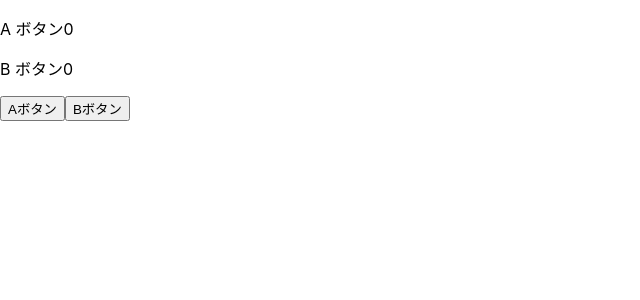
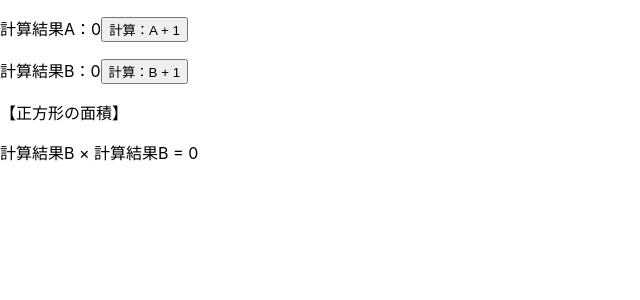
Before and after one commit to takatoshiinaoka/react-practice, a React (Create React App) app: page / in a window 1280 px wide. Shown: the top 300 px of the page, without its empty margins (0-640 px from the left). Built offline with nearby package versions, Linux system fonts and the light colour scheme.

Commit message:
Counter useMemo パフォーマンスの違い

```diff
--- a/src/App.js
+++ b/src/App.js
@@ -1,29 +1,50 @@
-// useCallback() で親コンポーネントの関数をラップしない例
-import React,{ useState } from "react"
+// useMemo()でラップした例
+import React,{ useState, useMemo } from "react"
 import "./App.css"
 
 
-const Button = React.memo(({counterState, buttonValue}) => {
-  console.log(`${buttonValue}がクリックされました!`)
-  return <button onClick={counterState}>{buttonValue}</button>
-})
+const square = (params) => {
+  // [...Array(1000).keys()]は、0からn-1までの整数が順番に並んだ配列を作る
+  const testDate = [...Array(5000).keys()]
+  params && testDate.forEach(() => {
+    console.log(
+      `「計算：B + 1」がボタンクリックされ、square関数実行中、
+        ループ処理を${testDate.length}回実行中。。。`
+      )
+  })
+
+  return params * params
+}
 
 const Counter = () => {
   const [countStateA, setCountStateA] = useState(0)
   const [countStateB, setCountStateB] = useState(0)
 
-  const countIncrementA = () =>
-    setCountStateA(countStateA + 1)
+  const countResultA = () => {
+    setCountStateA(c => c+1)
+    console.log("計算：A + 1ボタンがクリックされました")
+  }
 
-  const countIncrementB = () =>
-    setCountStateB(countStateB + 1)
+  const countResultB = () => {
+    setCountStateB(c => c+1)
+    console.log("計算：B + 1ボタンがクリックされました")
+  }
+
+  const squareArea = useMemo(() => square(countStateB), [countStateB])
+  // const squareArea = square(countStateB)
 
   return (
     <>
-      <p>A ボタン{countStateA}</p>
-      <p>B ボタン{countStateB}</p>
-      <Button counterState={countIncrementA} buttonValue="Aボタン" />
-      <Button counterState={countIncrementB} buttonValue="Bボタン" />
+      <p>
+        計算結果A：{countStateA}
+        <button onClick={countResultA}>計算：A + 1</button>
+      </p>
+      <p>
+        計算結果B：{countStateB}
+        <button onClick={countResultB}>計算：B + 1</button>
+      </p>
+      <p>【正方形の面積】</p>
+      <p>計算結果B × 計算結果B = {squareArea}</p>
     </>
   )
 }
```
